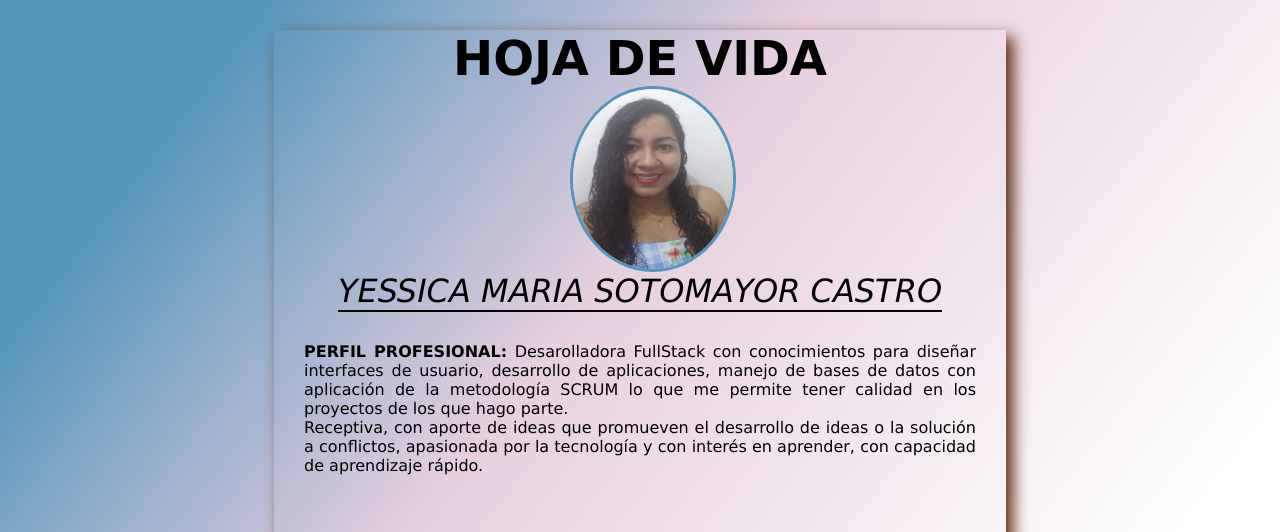
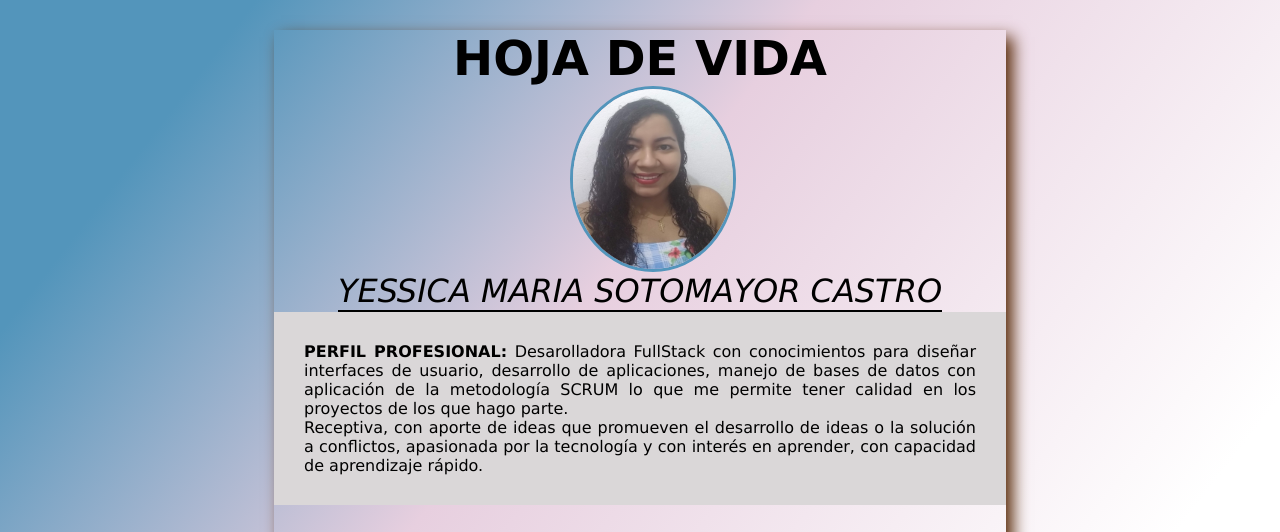
Before and after one commit to Yssk3041/HV_CSS, a plain HTML site: page index.html in a window 1280 px wide. Shown: the top 532 px of the page. Drawn offline with Linux system fonts and the light colour scheme.

Commit message:
Realizando correcciones de div sobrantes y cambio de color en el perfil cuando es responsive

```diff
--- a/style.css
+++ b/style.css
@@ -151,6 +151,9 @@ h2 {
     font-size: 1em;
     margin: 0;
   }
+  #sobreMi {
+    background-color: rgb(201, 208, 240);
+  }
 }
 
 @media (min-width: 750px) {
@@ -173,7 +176,9 @@ h2 {
     font-size: 3em;
     margin: 0;
   }
-
+  #sobreMi {
+    background-color: rgb(231, 193, 231);
+  }
   .contenido-informacion {
     display: flex;
     flex-direction: column;
@@ -215,7 +220,9 @@ h2 {
     display: flex;
     align-items: center;
   }
-
+  #sobreMi {
+    background-color: rgb(218, 215, 216);
+  }
   .info .section {
     margin: 20px;
   }
```
Also changed, not shown: index.html (+0 -2 lines).
